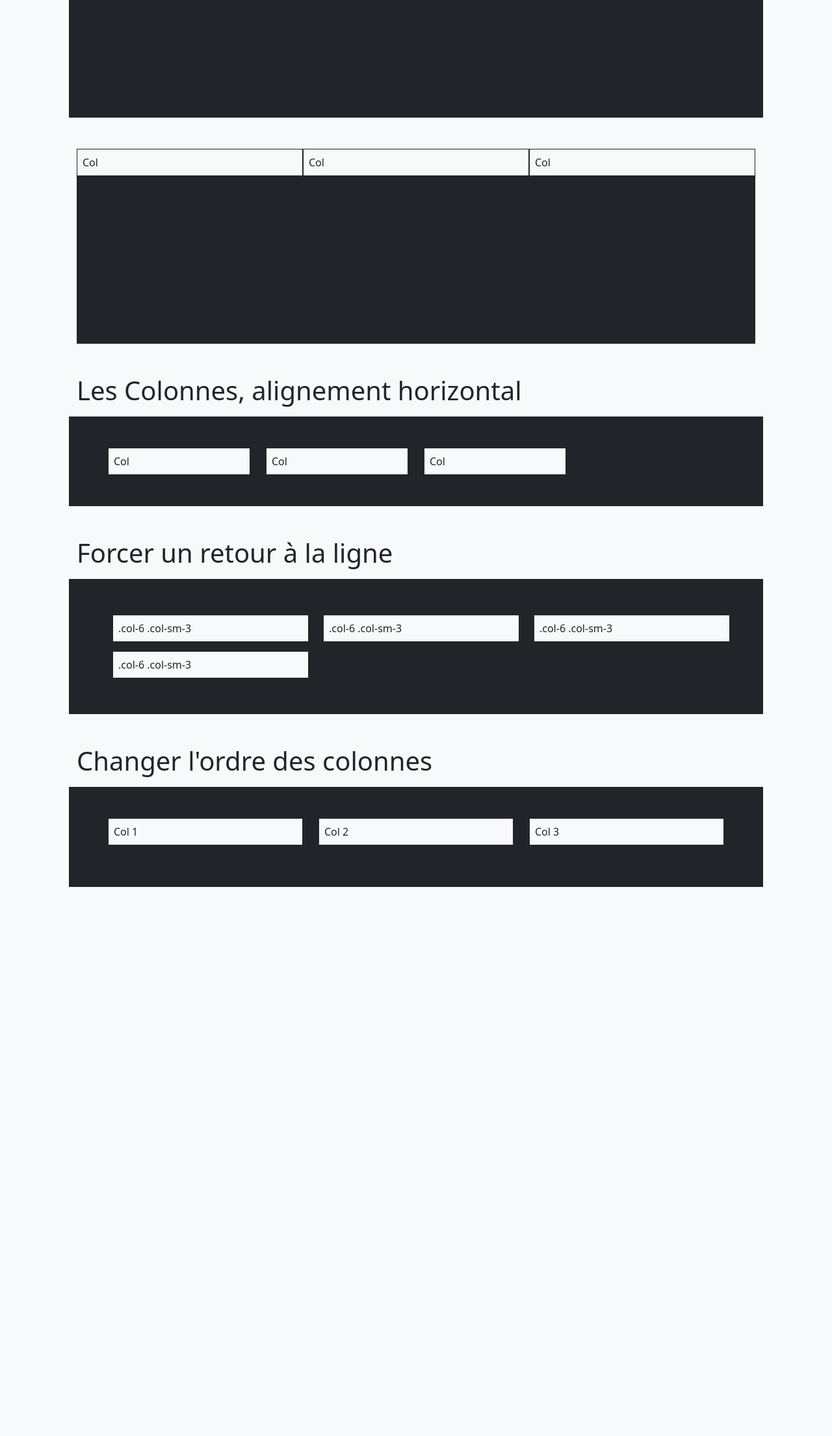
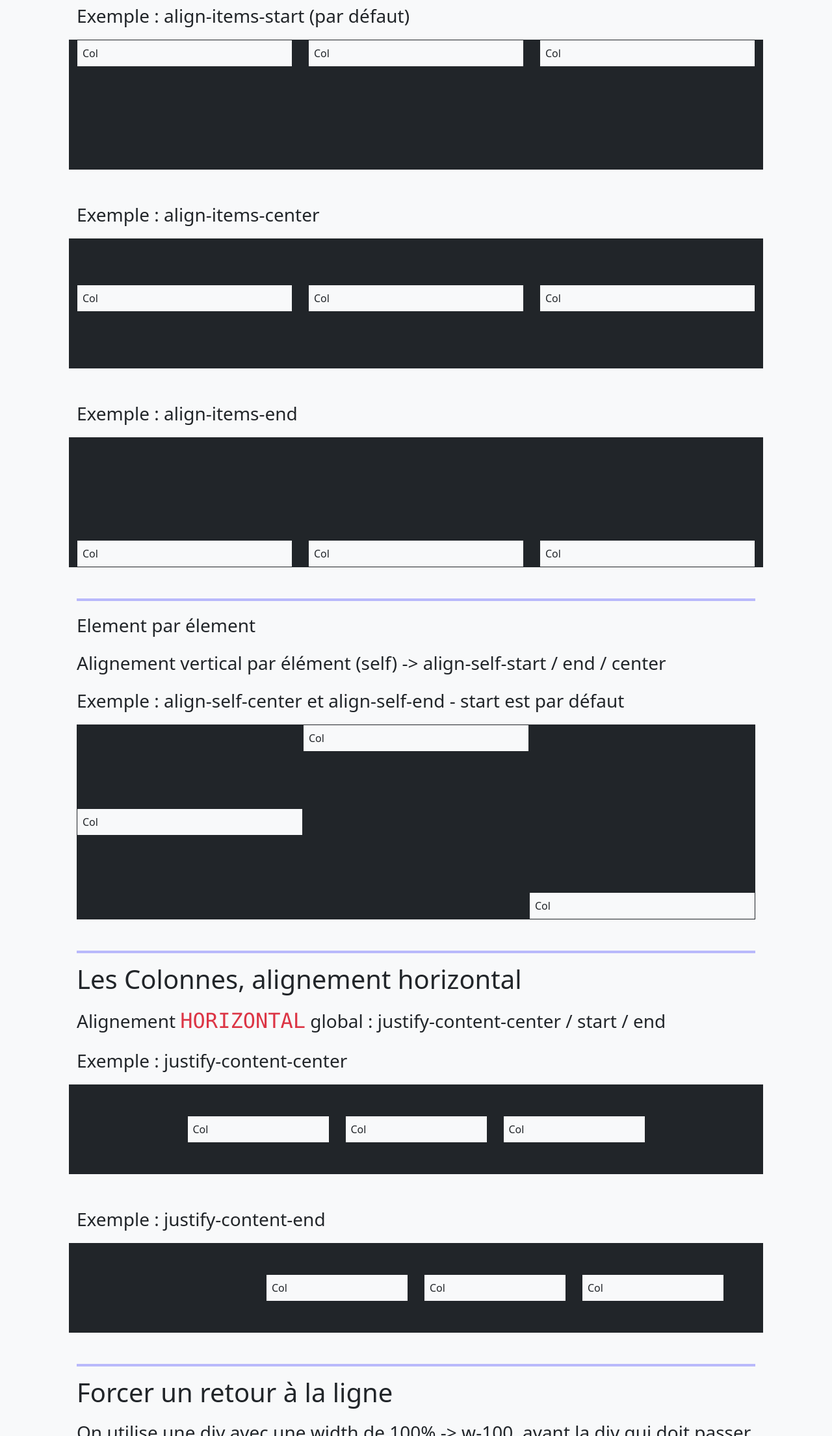
Before and after one commit to prestationweb42/Formation-Bootstrap-5, a plain HTML site: page 1. Sandbox/2. Disposition/3. Colonnes.html in a window 1280 px wide. Shown: the part 590-2800 px from the top of the page at 65% size. Before the commit the page ends 2099 px from the top, so only its background shows below. Drawn offline with nearby package versions, Linux system fonts and the light colour scheme.

Commit message:
lesson Disposition Colonnes

```diff
--- a/1. Sandbox/2. Disposition/3. Colonnes.html
+++ b/1. Sandbox/2. Disposition/3. Colonnes.html
@@ -1,185 +1,233 @@
 <!DOCTYPE html>
 <html lang="en">
-
     <head>
-    <meta charset="UTF-8">
-    <meta http-equiv="X-UA-Compatible" content="IE=edge">
-    <meta name="viewport" content="width=device-width, initial-scale=1.0">
+        <meta charset="UTF-8" />
+        <meta http-equiv="X-UA-Compatible" content="IE=edge" />
+        <meta name="viewport" content="width=device-width, initial-scale=1.0" />
         <title>Bootstrap Sandbox</title>
-    <link href="https://cdn.jsdelivr.net/npm/bootstrap@5.1.3/dist/css/bootstrap.min.css" rel="stylesheet"
-        integrity="sha384-1BmE4kWBq78iYhFldvKuhfTAU6auU8tT94WrHftjDbrCEXSU1oBoqyl2QvZ6jIW3" crossorigin="anonymous">
+        <link
+            href="https://cdn.jsdelivr.net/npm/bootstrap@5.1.3/dist/css/bootstrap.min.css"
+            rel="stylesheet"
+            integrity="sha384-1BmE4kWBq78iYhFldvKuhfTAU6auU8tT94WrHftjDbrCEXSU1oBoqyl2QvZ6jIW3"
+            crossorigin="anonymous"
+        />
     </head>
 
     <body class="bg-light text-dark">
-
-    <a href="../home.html" class="btn btn-primary text-light bg-dark btn-outline-dark">< Retour au Menu</a >
-
-
+        <a
+            href="../home.html"
+            class="btn btn-primary text-light bg-dark btn-outline-dark"
+            >< Retour au Menu</a
+        >
 
         <h1 class="text-center mt-5 display-3">Disposition</h1>
         <h2 class="text-center mb-5 display-5">Les colonnes</h2>
 
         <div class="container mb-4">
             <ul class="nav nav-pills justify-content-center row gy-3 gx-3">
-            <li class="nav-item col-12 col-sm-6 col-lg-3 col-xl-2 text-center ">
-                <a class="p-2 d-block h-100 d-flex align-items-center justify-content-center btn btn-outline-primary"
-                    href="./1. Grille I.html">Grille I</a>
+                <li
+                    class="nav-item col-12 col-sm-6 col-lg-3 col-xl-2 text-center"
+                >
+                    <a
+                        class="p-2 d-block h-100 d-flex align-items-center justify-content-center btn btn-outline-primary"
+                        href="./1. Grille I.html"
+                        >Grille I</a
+                    >
                 </li>
-            <li class="nav-item col-12 col-sm-6 col-lg-3 col-xl-2 text-center">
-                <a class="p-2 d-block h-100 d-flex align-items-center justify-content-center    btn btn-outline-primary"
-                    href="./2. Grille II.html">Grille II</a>
+                <li
+                    class="nav-item col-12 col-sm-6 col-lg-3 col-xl-2 text-center"
+                >
+                    <a
+                        class="p-2 d-block h-100 d-flex align-items-center justify-content-center btn btn-outline-primary"
+                        href="./2. Grille II.html"
+                        >Grille II</a
+                    >
                 </li>
-            <li class="nav-item col-12 col-sm-6 col-lg-3 col-xl-2 text-center">
-                <a class="p-2 d-block h-100 d-flex align-items-center justify-content-center  text-light    btn btn-primary"
-                    href="./3. Colonnes.html">Colonnes</a>
+                <li
+                    class="nav-item col-12 col-sm-6 col-lg-3 col-xl-2 text-center"
+                >
+                    <a
+                        class="p-2 d-block h-100 d-flex align-items-center justify-content-center text-light btn btn-primary"
+                        href="./3. Colonnes.html"
+                        >Colonnes</a
+                    >
                 </li>
-            <li class="nav-item col-12 col-sm-6 col-lg-3 col-xl-2 text-center">
-                <a class="p-2 d-block h-100 d-flex align-items-center justify-content-center    btn btn-outline-primary"
-                    href="./4. Gouttières.html">Gouttières</a>
+                <li
+                    class="nav-item col-12 col-sm-6 col-lg-3 col-xl-2 text-center"
+                >
+                    <a
+                        class="p-2 d-block h-100 d-flex align-items-center justify-content-center btn btn-outline-primary"
+                        href="./4. Gouttières.html"
+                        >Gouttières</a
+                    >
                 </li>
-            <li class="nav-item col-12 col-sm-6 col-lg-3 col-xl-2 text-center">
-                <a class="p-2 d-block h-100 d-flex align-items-center justify-content-center    btn btn-outline-primary"
-                    href="./5. Flexbox.html">Flexbox</a>
+                <li
+                    class="nav-item col-12 col-sm-6 col-lg-3 col-xl-2 text-center"
+                >
+                    <a
+                        class="p-2 d-block h-100 d-flex align-items-center justify-content-center btn btn-outline-primary"
+                        href="./5. Flexbox.html"
+                        >Flexbox</a
+                    >
                 </li>
             </ul>
         </div>
-    <hr>
+        <hr />
         <!-- Début de la leçon -->
         <div class="container p-5 mb-5">
-
-
             <h2 class="display-6 mb-3">Les Colonnes, alignement vertical</h2>
-        <!-- On peut utiliser les propriétés de Flexbox -->
-
-
-        <!-- Alignement vertical global -->
-        <!-- [align-items-start|end|center] -->
-
-        <div class="row bg-dark mb-5" style="height: 300px">
+            <p class="fs-3">On peut utiliser les propriétés de Flexbox</p>
+            <p class="fs-3">
+                Alignement <span class="fs-2 text-danger">VERTICAL</span> global
+                : [align-items-start|end|center]
+            </p>
+            <!--  -->
+            <p class="fs-3">Exemple : align-items-start (par défaut)</p>
+            <div class="row bg-dark mb-5" style="height: 200px">
                 <div class="col">
-                <p class="bg-light  p-2 border border-dark">
-                    Col
-                </p>
+                    <p class="bg-light p-2 border border-dark">Col</p>
                 </div>
                 <div class="col">
-                <p class="bg-light  p-2 border border-dark">
-                    Col
-                </p>
+                    <p class="bg-light p-2 border border-dark">Col</p>
                 </div>
                 <div class="col">
-                <p class="bg-light  p-2 border border-dark">
-                    Col
-                </p>
+                    <p class="bg-light p-2 border border-dark">Col</p>
                 </div>
             </div>
 
-        <!-- Alignement vertical par élément (self) -->
-        <!-- [align-self-start|end|center] -->
+            <p class="fs-3">Exemple : align-items-center</p>
+            <div
+                class="row align-items-center bg-dark mb-5"
+                style="height: 200px"
+            >
+                <div class="col">
+                    <p class="bg-light p-2 border border-dark">Col</p>
+                </div>
+                <div class="col">
+                    <p class="bg-light p-2 border border-dark">Col</p>
+                </div>
+                <div class="col">
+                    <p class="bg-light p-2 border border-dark">Col</p>
+                </div>
+            </div>
 
+            <p class="fs-3">Exemple : align-items-end</p>
+            <div class="row align-items-end bg-dark mb-5" style="height: 200px">
+                <div class="col m-0">
+                    <p class="bg-light m-0 p-2 border border-dark">Col</p>
+                </div>
+                <div class="col">
+                    <p class="bg-light m-0 p-2 border border-dark">Col</p>
+                </div>
+                <div class="col">
+                    <p class="bg-light m-0 p-2 border border-dark">Col</p>
+                </div>
+            </div>
+
+            <!--  -->
+            <!-- [ -->
+            <hr class="mt-5" style="border: 2px solid blue" />
+            <p class="fs-3">Element par élement</p>
+            <p class="fs-3">
+                Alignement vertical par élément (self) -> align-self-start / end
+                / center
+            </p>
+            <p class="fs-3">
+                Exemple : align-self-center et align-self-end - start est par
+                défaut
+            </p>
             <div class="row g-0 bg-dark mb-5" style="height: 300px">
-
-            <div class="col">
-                <p class="bg-light mb-0 p-2 border border-dark">
-                    Col
-                </p>
+                <div class="col align-self-center">
+                    <p class="bg-light mb-0 p-2 border border-dark">Col</p>
                 </div>
 
                 <div class="col">
-                <p class="bg-light mb-0 p-2 border border-dark">
-                    Col
-                </p>
+                    <p class="bg-light mb-0 p-2 border border-dark">Col</p>
                 </div>
 
-            <div class="col">
-                <p class="bg-light mb-0 p-2 border border-dark">
-                    Col
-                </p>
+                <div class="col align-self-end">
+                    <p class="bg-light mb-0 p-2 border border-dark">Col</p>
                 </div>
-
             </div>
-
-
-        <h2 class="display-6 mb-3">Les Colonnes, alignement horizontal</h2>
 
             <!-- Alignement horizontal global -->
             <!-- [justify-content-center|start|end] -->
+            <hr class="mt-5" style="border: 2px solid blue" />
+            <h2 class="display-6 mb-3">Les Colonnes, alignement horizontal</h2>
+            <p class="fs-3">
+                Alignement
+                <span class="text-danger fs-2 font-monospace">HORIZONTAL</span>
+                global : justify-content-center / start / end
+            </p>
 
-        <div class="row bg-dark  p-5 mb-5">
+            <p class="fs-3">Exemple : justify-content-center</p>
+            <div class="row bg-dark justify-content-center p-5 mb-5">
                 <div class="col-3">
-                <p class="bg-light mb-0 p-2 border border-dark">
-                    Col
-                </p>
+                    <p class="bg-light mb-0 p-2 border border-dark">Col</p>
                 </div>
                 <div class="col-3">
-                <p class="bg-light mb-0 p-2 border border-dark">
-                    Col
-                </p>
+                    <p class="bg-light mb-0 p-2 border border-dark">Col</p>
                 </div>
                 <div class="col-3">
-                <p class="bg-light mb-0 p-2 border border-dark">
-                    Col
-                </p>
+                    <p class="bg-light mb-0 p-2 border border-dark">Col</p>
+                </div>
+            </div>
+            <p class="fs-3">Exemple : justify-content-end</p>
+            <div class="row bg-dark justify-content-end p-5 mb-5">
+                <div class="col-3">
+                    <p class="bg-light mb-0 p-2 border border-dark">Col</p>
+                </div>
+                <div class="col-3">
+                    <p class="bg-light mb-0 p-2 border border-dark">Col</p>
+                </div>
+                <div class="col-3">
+                    <p class="bg-light mb-0 p-2 border border-dark">Col</p>
                 </div>
             </div>
 
-
+            <hr class="mt-5" style="border: 2px solid blue" />
             <h2 class="display-6 mb-3">Forcer un retour à la ligne</h2>
+            <p class="fs-3">
+                On utilise une div avec une width de 100% -> w-100, avant la div qui doit passer à la ligne
+            </p>
 
             <div class="row bg-dark p-5 mb-5">
+                <div class="col-4">
+                    <p class="w-100 bg-light p-2 m-2">.col-6 .col-sm-3</p>
+                </div>
+                <div class="col-4">
+                    <p class="w-100 bg-light p-2 m-2">.col-6 .col-sm-3</p>
+                </div>
+
+                <!-- On utilise une div avec une width de 100% -->
+                <div class="w-100"></div>
 
                 <div class="col-4">
-                <p class="w-100 bg-light p-2 m-2">
-                    .col-6 .col-sm-3
-                </p>
+                    <p class="w-100 bg-light p-2 m-2">.col-6 .col-sm-3</p>
                 </div>
                 <div class="col-4">
-                <p class="w-100 bg-light p-2 m-2">
-                    .col-6 .col-sm-3
-                </p>
-            </div>
-
-
-            <!-- On utilise une div avec une width de 100% -->
-            <!-- <div class="w-100"></div> -->
-
-            <div class="col-4">
-                <p class="w-100 bg-light p-2 m-2">
-                    .col-6 .col-sm-3
-                </p>
-            </div>
-            <div class="col-4">
-                <p class="w-100 bg-light p-2 m-2">
-                    .col-6 .col-sm-3
-                </p>
-            </div>
-
-        </div>
-
-
-        <h2 class="display-6 mb-3">Changer l'ordre des colonnes</h2>
-        <!-- [order-1|2|3...]  -->
-        <!-- [order-last|first]  -->
-
-        <div class="row bg-dark p-5 mb-5">
-            <div class="col">
-                <p class="bg-light  p-2 border border-dark">
-                    Col 1
-                </p>
-            </div>
-            <div class="col">
-                <p class="bg-light  p-2 border border-dark">
-                    Col 2
-                </p>
-            </div>
-            <div class="col">
-                <p class="bg-light  p-2 border border-dark">
-                    Col 3
-                </p>
+                    <p class="w-100 bg-light p-2 m-2">.col-6 .col-sm-3</p>
                 </div>
             </div>
 
+            <!-- [order-1|2|3...]  -->
+            <!-- [order-last|first]  -->
+            <hr class="mt-5" style="border: 2px solid blue" />
+            <h2 class="display-6 mb-3">Changer l'ordre des colonnes</h2>
+            <p class="fs-3">Avec order-1 / 2 / 3...</p>
 
+            <p class="fs-3">Exemple avec l'inversion des colonnes</p>
+            <div class="row bg-dark p-5 mb-5">
+                <div class="col order-3">
+                    <p class="fs-3 bg-light p-2 border border-dark">Col 1</p>
+                </div>
+                <div class="col order-2">
+                    <p class="fs-3 bg-light p-2 border border-dark">Col 2</p>
+                </div>
+                <div class="col order-1">
+                    <p class="fs-3 bg-light p-2 border border-dark">Col 3</p>
+                </div>
+            </div>
         </div>
     </body>
-
 </html>
```
Lines whose indentation alone changed are shown as unchanged.
